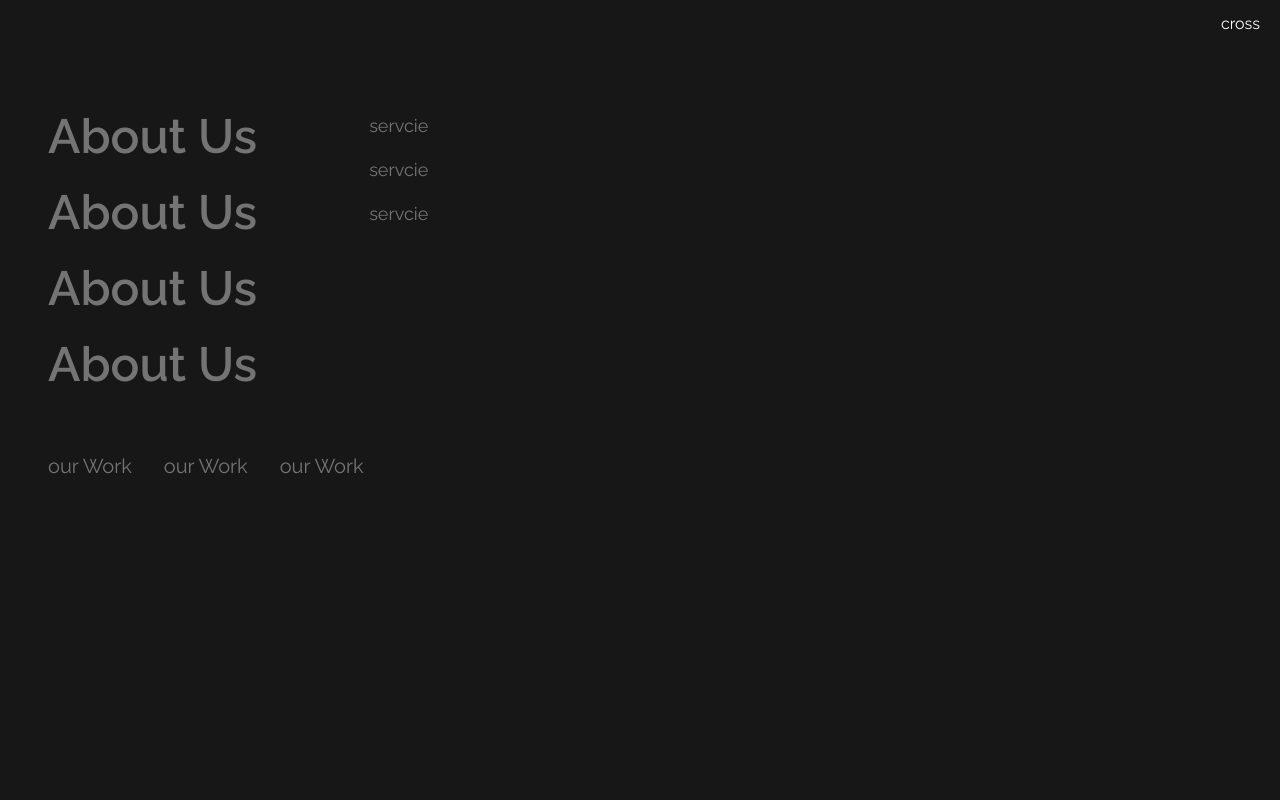
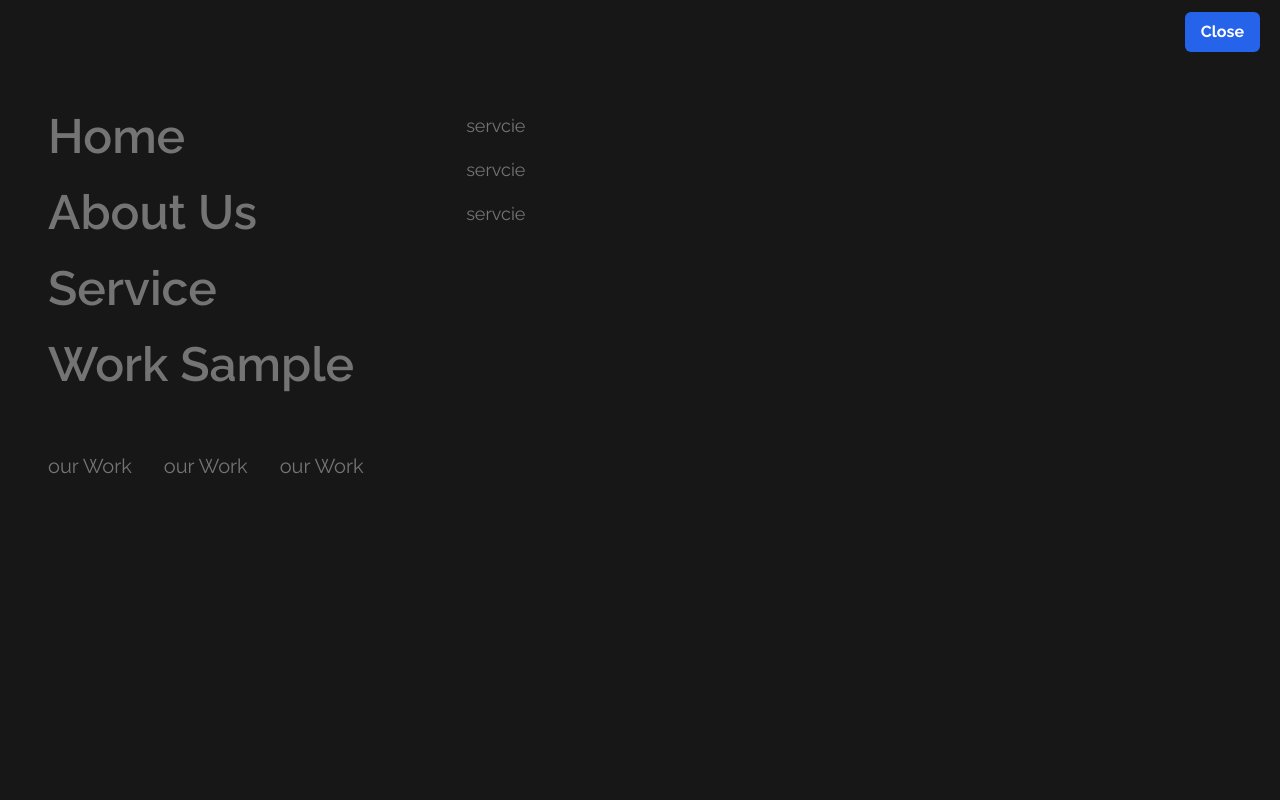
Before and after one commit to chetankhandait/Social_shine, a React (Vite) app: page /dynamic in a window 1280 px wide. Both pictures are taken after a click on the element "Menu". Shown: the top 800 px of the page. Built offline with nearby package versions, Linux system fonts and the light colour scheme.

Commit message:
navbar changes

```diff
--- a/src/Components/SRBNavbar.jsx
+++ b/src/Components/SRBNavbar.jsx
@@ -1,5 +1,6 @@
 import React, { useState } from "react";
 import { CiMenuBurger } from "react-icons/ci";
+
 
 const SRBNavbar = () => {
   const [isOverlayVisible, setIsOverlayVisible] = useState(false);
@@ -53,8 +54,8 @@ const SRBNavbar = () => {
         <div className="fixed inset-0 bg-[#171717]  text-[#747474] z-10">
           {/* // Cross butt/on  */}
           <div className="absolute top-3 right-5">
-            <h3 className="text-white cursor-pointer" onClick={toggleOverlay}>
-              cross
+            <h3 className="text-white cursor-pointer px-4 py-2 bg-[#2563eb] rounded-md font-bold" onClick={toggleOverlay}>
+              Close
             </h3>
           </div>
           {/* // Navbar Component  */}
@@ -64,16 +65,16 @@ const SRBNavbar = () => {
               <div className="flex  gap-28  ">
                 <section className="text-5xl  flex flex-col gap-7 font-semibold text-[#747474] ">
                   <div className="cursor-pointer hover:text-white transition-all">
-                    <a href="/">About Us</a>
+                    <a href="/">Home </a>
                   </div>
                   <div className="cursor-pointer hover:text-white transition-all">
-                    <a href="/">About Us</a>
+                    <a href="/about-us">About Us</a>
                   </div>
                   <div className="cursor-pointer hover:text-white transition-all">
-                    <a href="/">About Us</a>
+                    <a href="/services">Service</a>
                   </div>
                   <div className="cursor-pointer hover:text-white transition-all">
-                    <a href="/">About Us</a>
+                    <a href="/work-sample">Work Sample</a>
                   </div>
                 </section>
                 <section className=" ">
```
